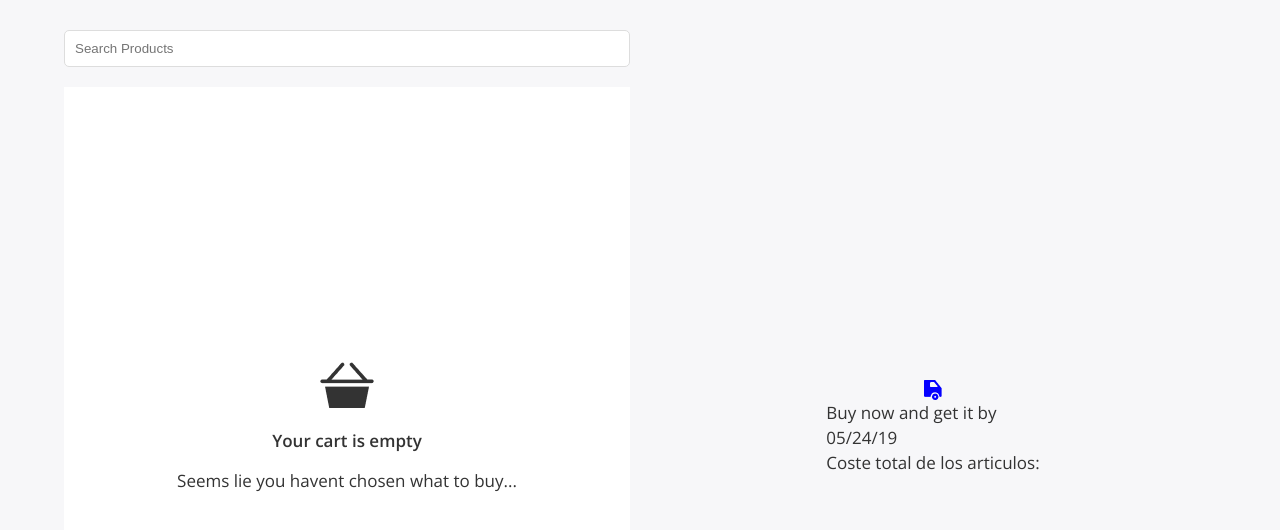
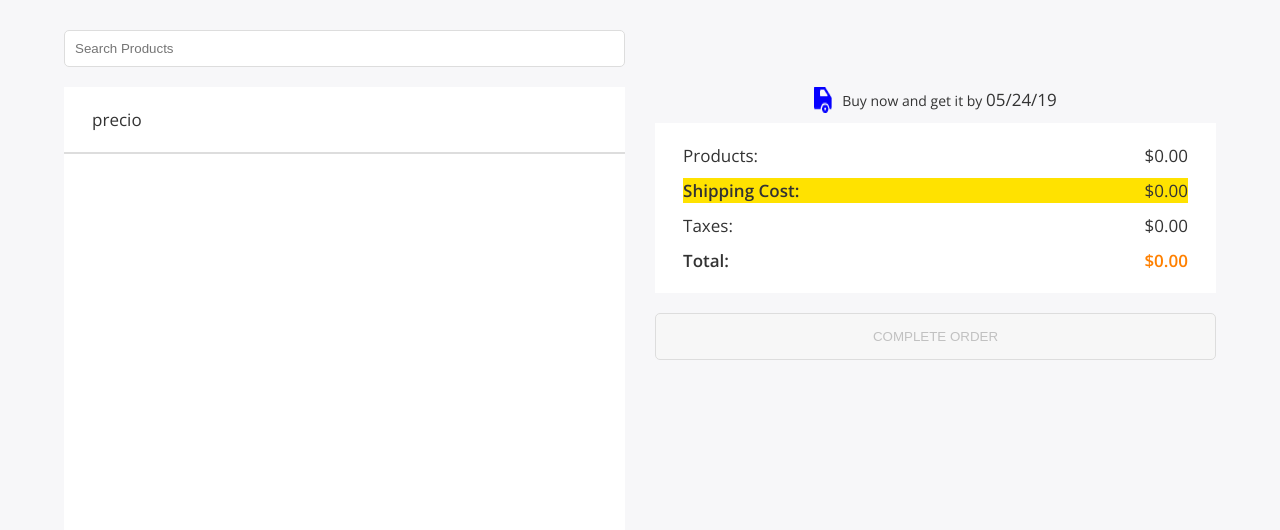
Before and after one commit to sskaren1/pryct-chllg_basic-ecommerce_frontend, a Next.js app: page / in a window 1280 px wide. Shown: the top 530 px of the page. Built offline with nearby package versions, Linux system fonts and the light colour scheme.

Commit message:
empty cart

```diff
--- /dev/null
+++ b/components/cart/summary.module.css
@@ -0,0 +1,33 @@
+.summary {
+    width: 100%;
+    height: 100%;
+    display: flex;
+    flex-direction: column;
+    justify-content:flex-start;
+    align-items:center;
+}
+.details{
+    padding: 2rem 0;
+    margin-bottom: 2rem;
+}
+.detailsList{
+    margin-bottom: 1rem;
+}
+
+.date {
+    display: flex;
+    margin-bottom: 1rem;
+    column-gap: 1rem;
+}
+.bg {
+    background-color: var(--color-3);
+}
+.text {
+    font-size: 1.4rem;
+}
+.bold, .span {
+    font-weight: var(--semi-bold);
+}
+.red{
+    color:  var(--color-5);
+}
--- a/components/cart/summary.tsx
+++ b/components/cart/summary.tsx
@@ -3,20 +3,41 @@ import Image from "next/image";
 // import images
 import cartBlue from "./../../public/images/icon_carrito-azul.png";
 // import styles components
-import { Container, GridCol, Box } from "./../ui/layout";
+import { Container, Flex, BoxAuto } from "./../ui/layout";
+import { Button } from "./../ui/form";
+// import css modules
+import styles from './summary.module.css';
 
 export const Summary = () => {
   return (
-    <div className="summary">
-      <div>
-        <Image src={cartBlue.src} width={200} height={200} alt="order cart" />
-        <p className="">Buy now and get it by</p>
-        <span>05/24/19</span>
+    <div className={styles.summary}>
+      <div className={styles.date}>
+        <Image src={cartBlue.src} width={300} height={200} alt="order cart" />
+        <p className={styles.text}>Buy now and get it by <span>05/24/19</span></p>
       </div>
-      <div className="">
-        <span className="">Coste total de los articulos:</span>
-        <span className=""></span>
-      </div>
+      <BoxAuto className={styles.details}>
+        <Container>
+          <Flex className={styles.detailsList} >
+            <span>Products:</span>
+            <span> $0.00</span>
+          </Flex>
+          <Flex className={`${styles.detailsList} ${styles.bg}`} >
+            <span className={styles.bold}>Shipping Cost:</span>
+            <span> $0.00</span>
+          </Flex>
+          <Flex className={styles.detailsList} >
+            <span >Taxes:</span>
+            <span > $0.00</span>
+          </Flex>
+          <Flex >
+            <span className={styles.bold}>Total:</span>
+            <span className={`${styles.bold} ${styles.red}`}> $0.00</span>
+          </Flex>
+        </Container>
+      </BoxAuto>
+      <Button>
+        COMPLETE ORDER
+      </Button>
     </div>
   );
 };
--- a/components/layouts/MainLayout.tsx
+++ b/components/layouts/MainLayout.tsx
@@ -3,7 +3,7 @@ import { FC } from "react";
 // import next
 import Head from "next/head";
 // import components
-import { Summary } from "./../cart/summary";
+import { Summary } from "./../cart";
 // import styles components
 import { Container, GridCol, Box } from "../ui/layout";
 import { Input } from "../ui/form";
--- /dev/null
+++ b/components/products/ListProducts.tsx
@@ -0,0 +1,15 @@
+// import styled components
+import { Container } from './../ui/layout'
+import { Card } from './../ui/surfaces'
+
+export const ListProducts = () => {
+  return (
+    <>
+        <Card>
+            <Container>
+                <p>precio</p>
+            </Container>
+        </Card>
+    </>
+  )
+}
--- a/components/ui/form.ts
+++ b/components/ui/form.ts
@@ -1,5 +1,14 @@
 // import styled components
 import styled from "styled-components";
+
+export const Button = styled.button`
+    width: 100%;
+    padding: 1.5rem 1rem;
+    background-color: var(--color-7);
+    border: 1px solid var(--color-8);
+    color: var(--color-9);
+    border-radius: 0.5rem;
+`
 
 export const Input = styled.input`
     width: 100%;
--- a/components/ui/layout.ts
+++ b/components/ui/layout.ts
@@ -22,18 +22,28 @@ export const Box = styled.div`
     height: 100%;
     background-color: var(--neutral-2);
 `
+export const BoxAuto = styled.div`
+    width: 100%;
+    height: auto;
+    background-color: var(--neutral-2);
+`
 export const GridCol = styled.div`
     display: grid;
     grid-template-rows: unset;
-    column-gap: 2rem;
+    column-gap: 3rem;
     grid-template-columns: repeat(2, 1fr);
     align-items: center;//para centrar verticalmente
     justify-items: center;//para centrar horizontalmente
     grid-auto-flow: column;
 `
-export const FlexCol = styled.div`
+export const Flex = styled.div`
+    width: 100%;
     display: flex;
-    /* justify-content: space-between; */
+    justify-content: space-between;
     align-items:center;
-    column-gap: 3rem;
 `
+export const FlexGap = styled.div`
+    display: flex;
+    align-items:center;
+    column-gap: 1rem;
+`
--- /dev/null
+++ b/components/ui/surfaces.ts
@@ -0,0 +1,10 @@
+// import styled components
+import styled from "styled-components";
+
+export const Card = styled.div`
+    width: 100%;
+    border-bottom-width: 2px;
+    border-bottom-style: solid;
+    border-bottom-color: var(--color-8);
+    padding: 2rem 0;
+`
--- a/components/ui/typography.ts
+++ b/components/ui/typography.ts
@@ -5,3 +5,6 @@ import styled from "styled-components";
 export const TextCenter = styled.p`
     text-align: center;
 `
+export const Bold = styled.p`
+    font-weight: var(--semi-bold);
+`
--- a/pages/index.tsx
+++ b/pages/index.tsx
@@ -2,12 +2,14 @@
 import { MainLayout } from './../components/layouts/MainLayout';
 // import components
 import { EmptyCart } from './../components/cart'
+import { ListProducts } from './../components/products/ListProducts'
 
 export default function Home() {
   return (
     <>
       <MainLayout title={'Riqra Shop - Home'} pageDescription={'Tienda Online Riqra'}>
-        <EmptyCart />
+        <ListProducts />
+        {/* <EmptyCart /> */}
       </MainLayout>
     </>
   );
--- a/styles/globals.css
+++ b/styles/globals.css
@@ -60,6 +60,7 @@ button {
   border: none;
   background-color: transparent;
   color: var(--neutral-2);
+  cursor: pointer;
 }
 
 /* typography */
```
